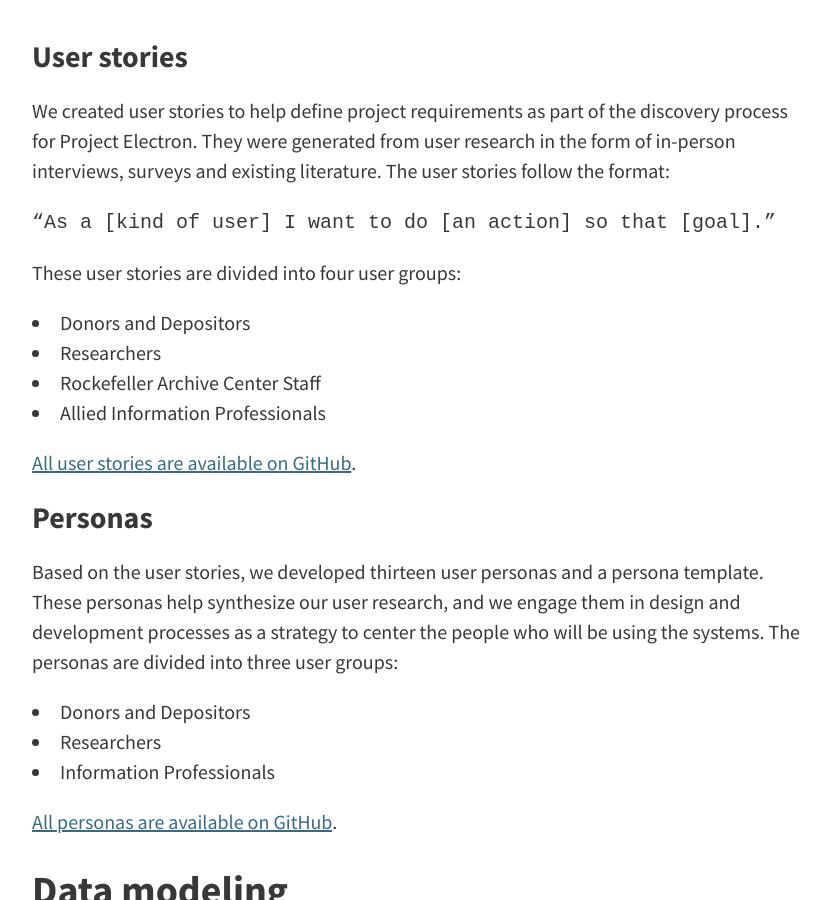
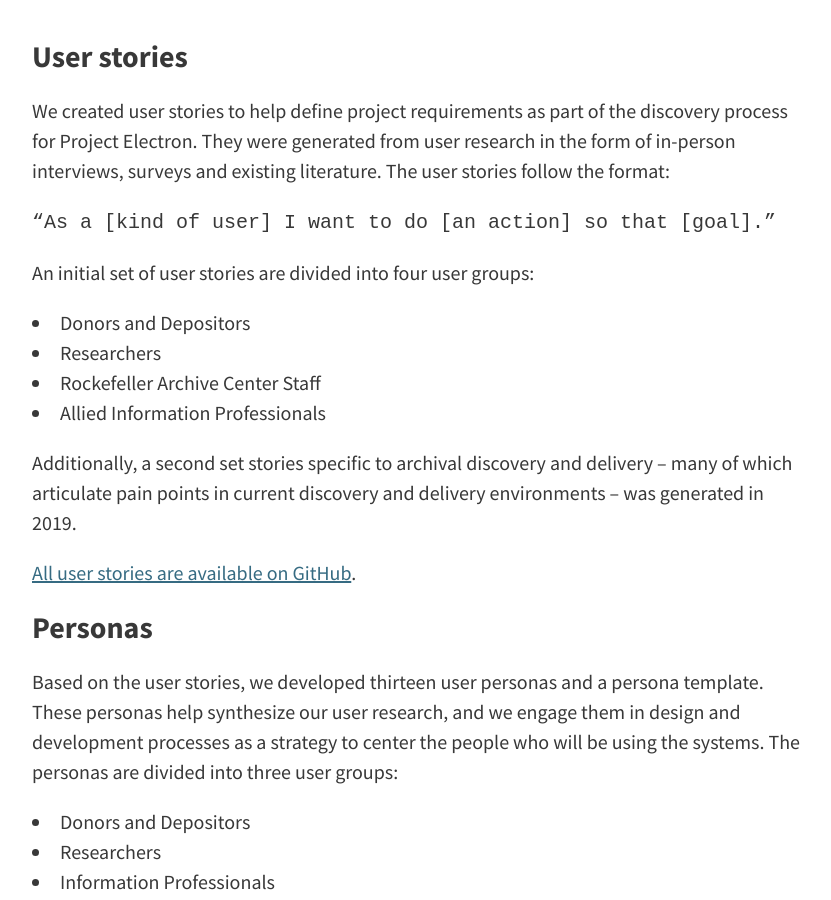
Before and after one commit to RockefellerArchiveCenter/project_electron, a Jekyll site: the page built from content/research.md, in a window 1280 px wide and 900 px high, scrolled down 343 px. Shown: the whole window, without its empty margins (224-1055 px from the left). Built offline with Jekyll 4.4.1, drawn with Linux system fonts in a browser that asks for light colours.

Commit message:
add mention of additional user stories

```diff
--- a/content/research.md
+++ b/content/research.md
@@ -12,12 +12,14 @@ We created user stories to help define project requirements as part of the disco
 
 `“As a [kind of user] I want to do [an action] so that [goal].”`
 
-These user stories are divided into four user groups:
+An initial set of user stories are divided into four user groups:
 
   - Donors and Depositors
   - Researchers
   - Rockefeller Archive Center Staff
   - Allied Information Professionals
+
+Additionally, a second set stories specific to archival discovery and delivery -- many of which articulate pain points in current discovery and delivery environments -- was generated in 2019.
 
 [All user stories are available on GitHub](https://github.com/RockefellerArchiveCenter/project_electron/tree/master/user-stories).
 
```
